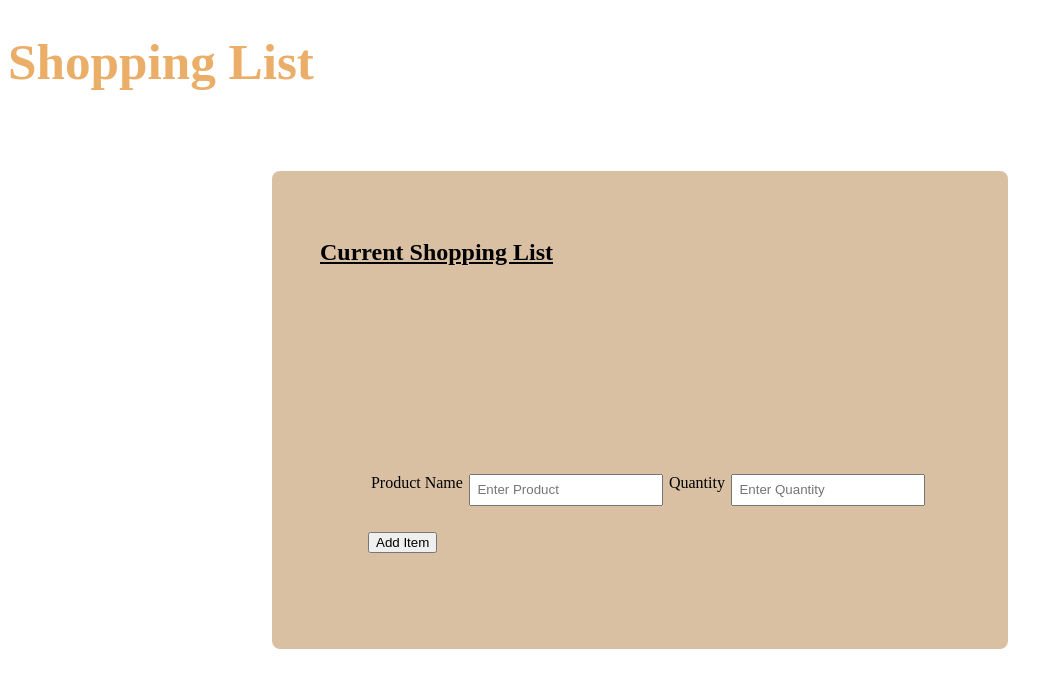
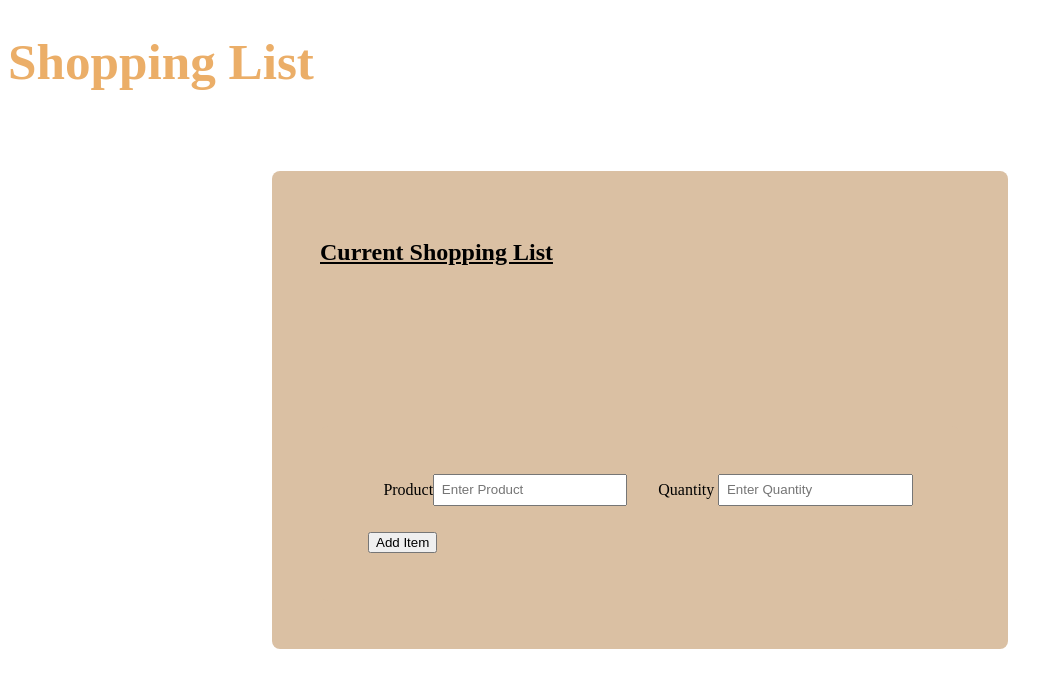
Before and after one commit to MikeCatrone/shopping-list, a React (Create React App) app: page / in a window 1280 px wide. Shown: the top 688 px of the page, without its empty margins (0-1061 px from the left). Built offline with nearby package versions, Linux system fonts and the light colour scheme.

Commit message:
Update FormUpdate.jsx

```diff
--- a/src/components/FormUpdate.jsx
+++ b/src/components/FormUpdate.jsx
@@ -2,9 +2,7 @@
 import "./FormUpdate.css";
 
 
-
 const FormUpdate = ({theState}) => {
-
 
     const changeHandler = (eve) => {
 
@@ -54,11 +52,17 @@ const FormUpdate = ({theState}) => {
         <div className="formUpdate">
 
             <span className="theInputs">
-                <label htmlFor="theProduct">Product Name </label>
-                <input className="product" onChange={changeHandler} type="text" placeholder='Enter Product' id="theProduct" name="productName" value={theState[0].productName}></input>
 
-                <label className="quantity" htmlFor="theQuantity">Quantity </label>
-                <input onChange={changeHandler}  type="number" placeholder='Enter Quantity' id="theQuantity" name="quantity" value={theState[0].quantity}></input>
+                <span class="nameInput">
+                    <label className="prodLabel" htmlFor="theProduct">Product</label>
+                    <input className="product" onChange={changeHandler} type="text" placeholder='Enter Product' id="theProduct" name="productName" value={theState[0].productName}></input>
+                </span>
+
+                <span className="quantInput">
+                    <label className="quantity" htmlFor="theQuantity">Quantity </label>
+                    <input onChange={changeHandler}  type="number" placeholder='Enter Quantity' id="theQuantity" name="quantity" value={theState[0].quantity}></input>
+                </span>
+
             </span>
 
             <button onClick={buttonHandle} className="addButton">Add Item</button>
```
